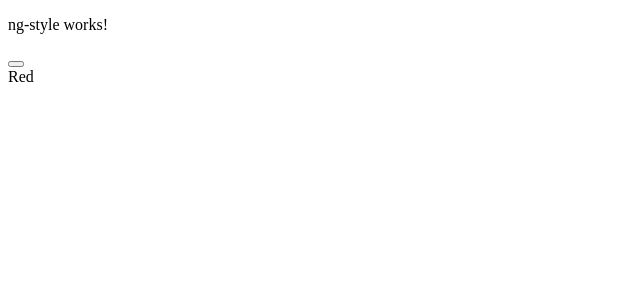
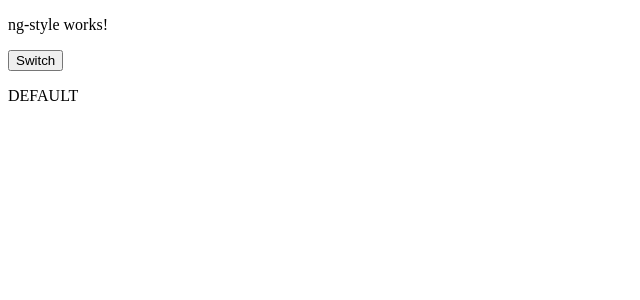
Before and after one commit to yeapman/Angular10, an Angular app: page / in a window 1280 px wide. Shown: the top 300 px of the page, without its empty margins (0-640 px from the left). Built offline with nearby package versions, Linux system fonts and the light colour scheme.

Commit message:
added structural directive *NgSwitch

```diff
--- a/src/app/directives/directives.component.html
+++ b/src/app/directives/directives.component.html
@@ -18,11 +18,23 @@
 
 <!--<p [class.blue]="backgroundToggle">Lorem</p>-->
 
-<!-- Structure directives-->
+<!-- Structure directives: *ngIf else-->
 
-<button (click)="toggleForStructureDirective = !toggleForStructureDirective"></button>
-<div *ngIf="toggleForStructureDirective; else blueParagraph" class="directives reds">Red</div>
+<!--<button (click)="toggleForStructureDirective = !toggleForStructureDirective"></button>-->
+<!--<div *ngIf="toggleForStructureDirective; else blueParagraph" class="directives reds">Red</div>-->
 
-<ng-template #blueParagraph>
-  <p class="blue">NICEEEE</p>
-</ng-template>
+<!--<ng-template #blueParagraph>-->
+<!--  <p class="blue">NICEEEE</p>-->
+<!--</ng-template>-->
+
+
+
+<!-- Structure directives: *ngSwitch-->
+
+<button (click)="switch = !switch">Switch</button>
+
+<div class="switch" [ngSwitch]="switch">
+  <p *ngSwitchCase="true" class="red">RED</p>
+  <p *ngSwitchCase="false" class=blue>Blue</p>
+  <p *ngSwitchDefault>DEFAULT</p>
+</div>
--- a/src/app/directives/directives.component.ts
+++ b/src/app/directives/directives.component.ts
@@ -8,7 +8,7 @@ import { Component, OnInit } from '@angular/core';
 export class DirectivesComponent implements OnInit {
   backgroundToggle: boolean = true;
   toggleForStructureDirective: boolean = true;
-
+  switch: boolean;
   constructor() { }
 
   ngOnInit(): void {
```
